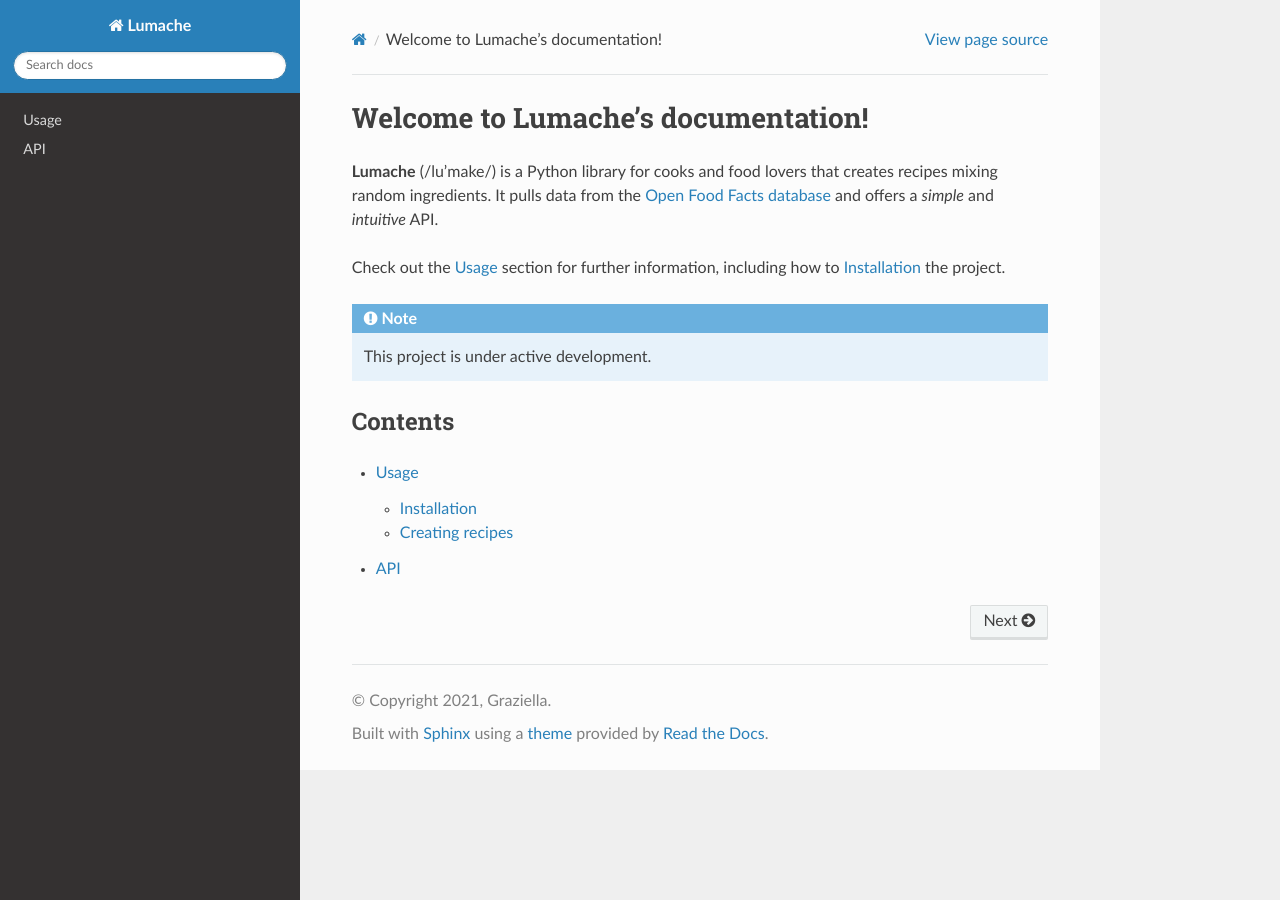
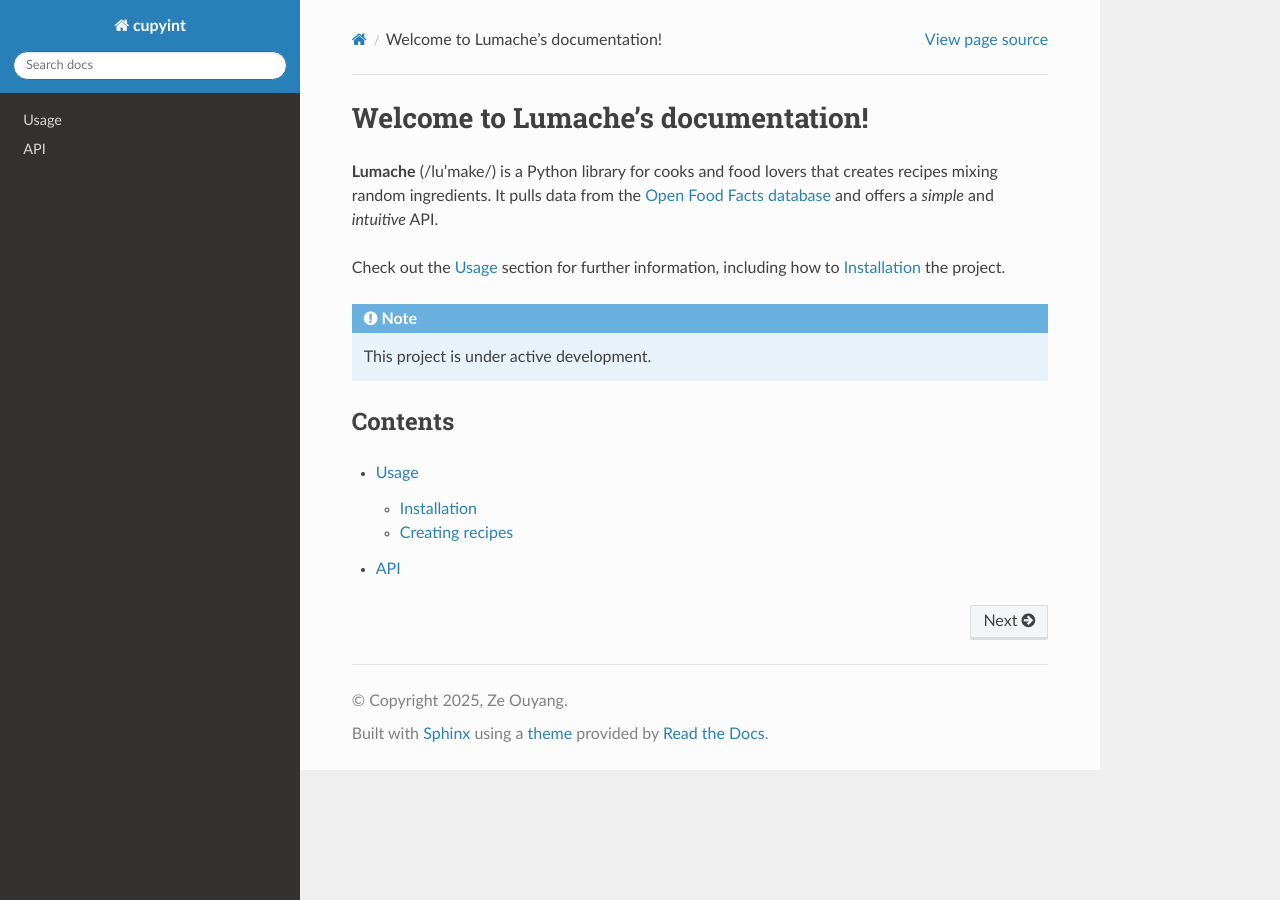
Before and after one commit to ze-ouyang/cupyint_doc, a Sphinx documentation site: the page built from docs/source/index.rst, in a window 1280 px wide. Built offline with Sphinx 7.4.7 and the Read the Docs theme 3.1.0, drawn with Linux system fonts in a browser that asks for light colours.

Commit message:
Update conf.py

```diff
--- a/docs/source/conf.py
+++ b/docs/source/conf.py
@@ -2,9 +2,9 @@
 
 # -- Project information
 
-project = 'Lumache'
-copyright = '2021, Graziella'
-author = 'Graziella'
+project = 'cupyint'
+copyright = '2025, Ze Ouyang'
+author = 'Ze Ouyang'
 
 release = '0.1'
 version = '0.1.0'
```
